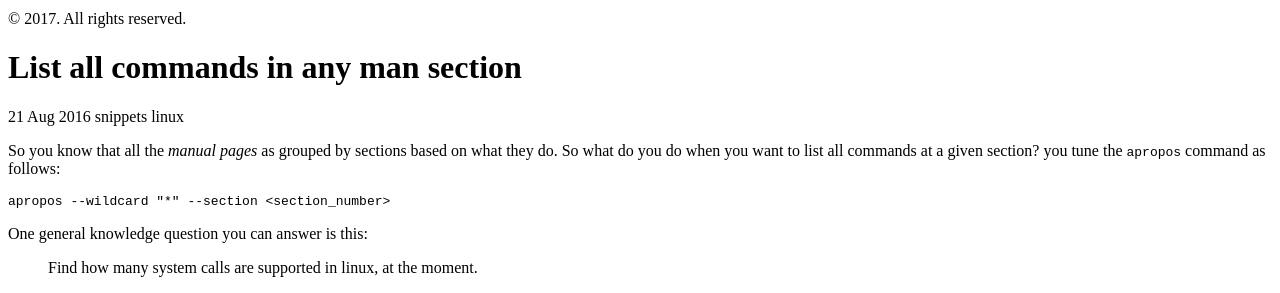
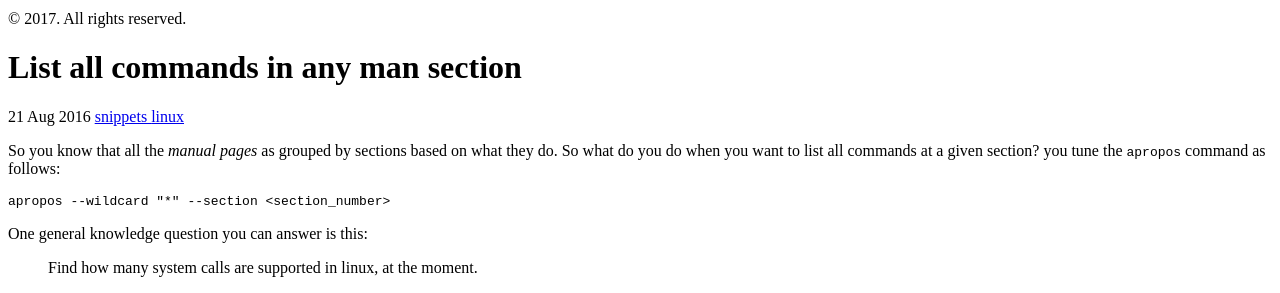
Before and after one commit to AadityaNair/AadityaNair.github.io, a Jekyll site: the page built from _posts/2016-08-21-list-all-commands.md, in a window 1280 px wide. Shown: the part 550-843 px from the top of the page. Built offline with Jekyll 4.4.1, drawn with Linux system fonts in a browser that asks for light colours.

Commit message:
Clicking tag leads to the right place.

```diff
--- a/_includes/tags.html
+++ b/_includes/tags.html
@@ -1,3 +1,5 @@
 {% for tag in post.tags %}
-    <a class="tags"> {{tag}} </a>
+<a class="tags" href={{ site.baseurl | append: 'tags#' | append: tag }}>
+    {{tag}}
+</a>
 {% endfor %}
```
